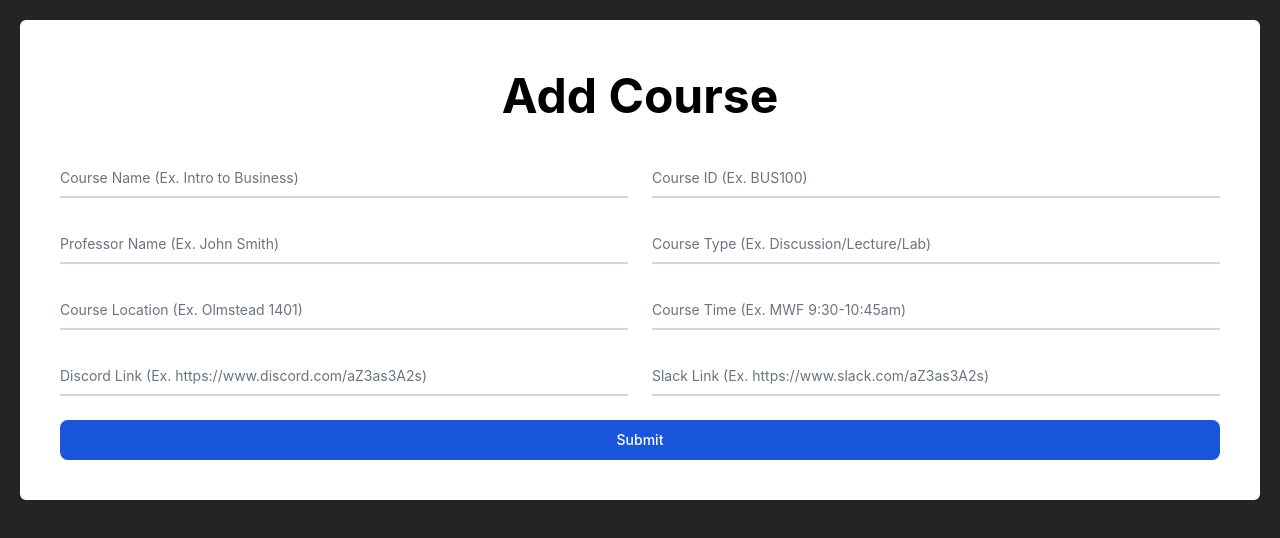
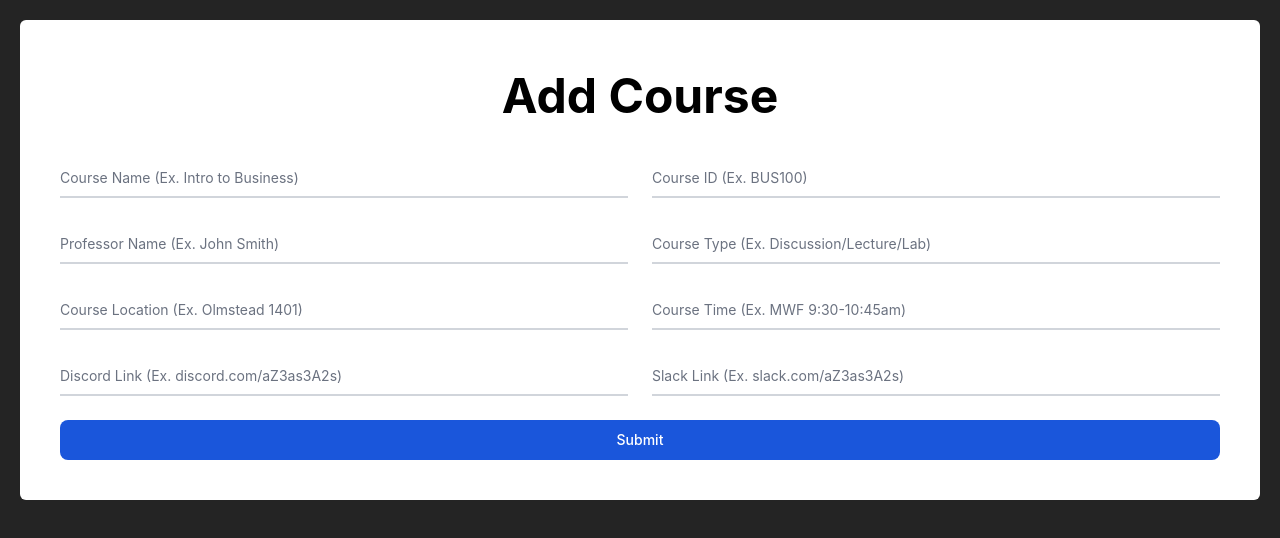
Before and after one commit to andykr1k/CourseBucket, a React (Vite) app: page /add in a window 1280 px wide. Shown: the top 538 px of the page. Built offline with nearby package versions, Linux system fonts and the light colour scheme.

Commit message:
Added Small Headers

```diff
--- a/src/components/AddCourseModal.jsx
+++ b/src/components/AddCourseModal.jsx
@@ -58,11 +58,11 @@ function AddCourseModal() {
           <div class="grid md:grid-cols-2 md:gap-6">
             <div class="relative z-0 w-full mb-6 group">
                 <input class="block py-2.5 px-0 w-full text-sm text-gray-900 bg-transparent border-0 border-b-2 border-gray-300 appearance-none dark:text-white dark:border-gray-600 dark:focus:border-blue-500 focus:outline-none focus:ring-0 focus:border-blue-600 peer" placeholder=" " onChange={(e) => setDiscordLink(e.target.value)}  />
-                <label class="peer-focus:font-medium absolute text-sm text-gray-500 dark:text-gray-400 duration-300 transform -translate-y-6 scale-75 top-3 -z-10 origin-[0] peer-focus:left-0 peer-focus:text-blue-600 peer-focus:dark:text-blue-500 peer-placeholder-shown:scale-100 peer-placeholder-shown:translate-y-0 peer-focus:scale-75 peer-focus:-translate-y-6">Discord Link (Ex. https://www.discord.com/aZ3as3A2s)</label>
+                <label class="peer-focus:font-medium absolute text-sm text-gray-500 dark:text-gray-400 duration-300 transform -translate-y-6 scale-75 top-3 -z-10 origin-[0] peer-focus:left-0 peer-focus:text-blue-600 peer-focus:dark:text-blue-500 peer-placeholder-shown:scale-100 peer-placeholder-shown:translate-y-0 peer-focus:scale-75 peer-focus:-translate-y-6">Discord Link (Ex. discord.com/aZ3as3A2s)</label>
             </div>
             <div class="relative z-0 w-full mb-6 group">
                 <input class="block py-2.5 px-0 w-full text-sm text-gray-900 bg-transparent border-0 border-b-2 border-gray-300 appearance-none dark:text-white dark:border-gray-600 dark:focus:border-blue-500 focus:outline-none focus:ring-0 focus:border-blue-600 peer" placeholder=" " onChange={(e) => setSlackLink(e.target.value)}  />
-                <label class="peer-focus:font-medium absolute text-sm text-gray-500 dark:text-gray-400 duration-300 transform -translate-y-6 scale-75 top-3 -z-10 origin-[0] peer-focus:left-0 peer-focus:text-blue-600 peer-focus:dark:text-blue-500 peer-placeholder-shown:scale-100 peer-placeholder-shown:translate-y-0 peer-focus:scale-75 peer-focus:-translate-y-6">Slack Link (Ex. https://www.slack.com/aZ3as3A2s)</label>
+                <label class="peer-focus:font-medium absolute text-sm text-gray-500 dark:text-gray-400 duration-300 transform -translate-y-6 scale-75 top-3 -z-10 origin-[0] peer-focus:left-0 peer-focus:text-blue-600 peer-focus:dark:text-blue-500 peer-placeholder-shown:scale-100 peer-placeholder-shown:translate-y-0 peer-focus:scale-75 peer-focus:-translate-y-6">Slack Link (Ex. slack.com/aZ3as3A2s)</label>
             </div>
           </div>
           <button class="text-white bg-blue-700 hover:bg-blue-800 focus:ring-4 focus:outline-none focus:ring-blue-300 font-medium rounded-lg text-sm w-full px-5 py-2.5 text-center dark:bg-blue-600 dark:hover:bg-blue-700 dark:focus:ring-blue-800" onClick={addCourse}>Submit</button>
```
